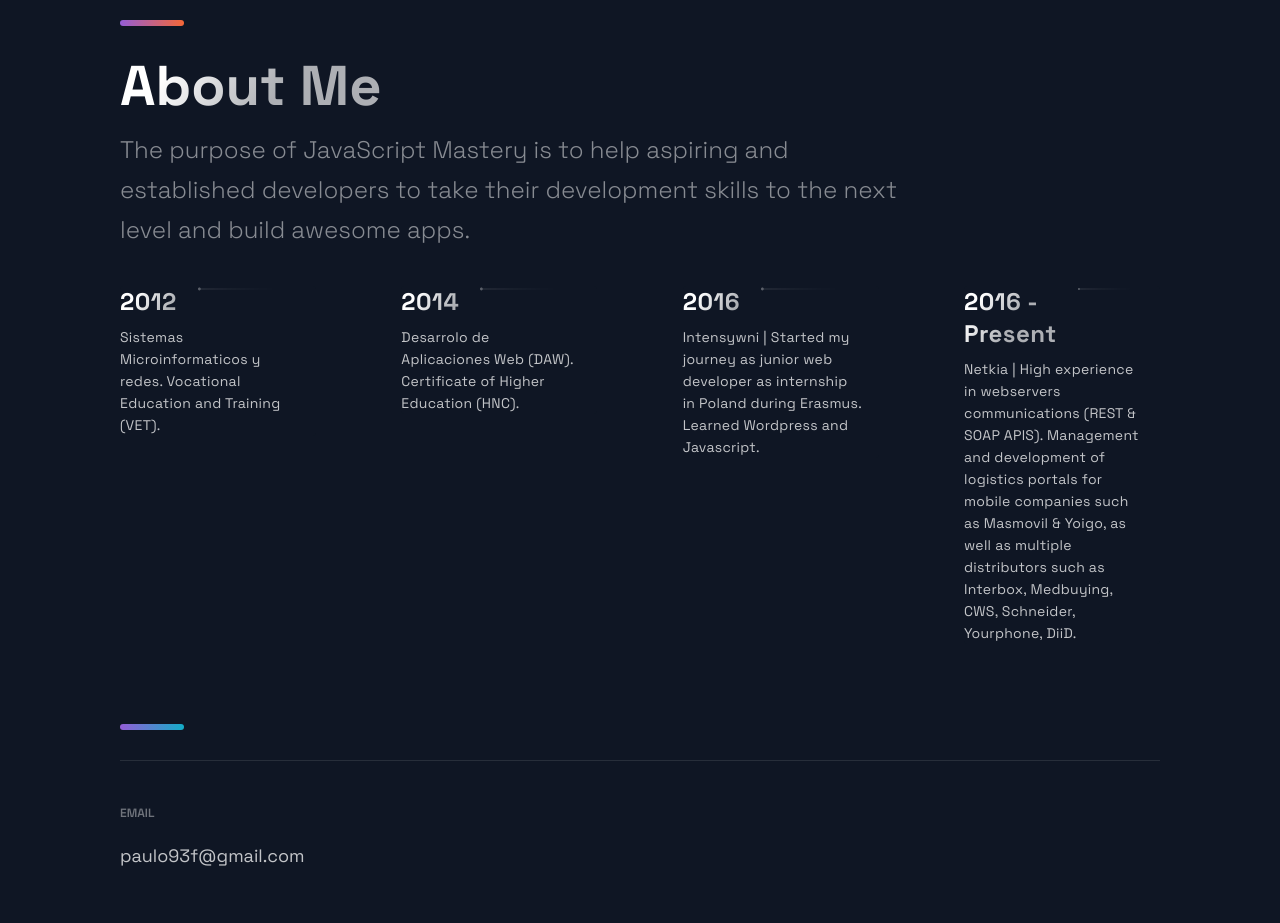
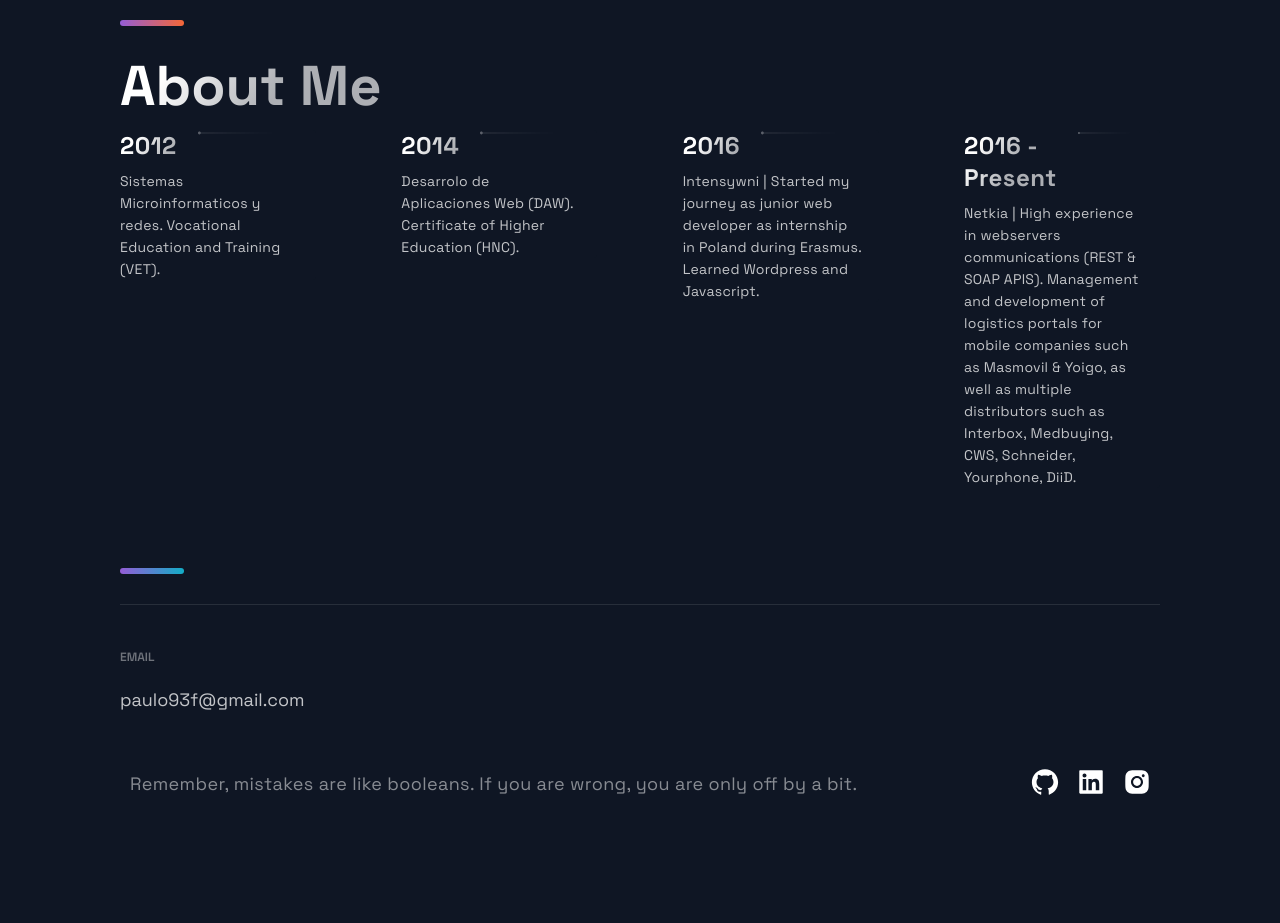
Before and after one commit to paulo93f/Paulo-s-Code, a Next.js app: page / in a window 1280 px wide. Shown: the part 1940-2863 px from the top of the page. After the commit the page ends 2799 px from the top, so only its background shows below. Built offline with nearby package versions, Linux system fonts and the light colour scheme.

Commit message:
Quitamos descripción About

```diff
--- a/src/components/TimeLine/TimeLine.js
+++ b/src/components/TimeLine/TimeLine.js
@@ -45,9 +45,9 @@ const Timeline = () => {
   return (
     <Section id='about'>
       <SectionTitle>About Me</SectionTitle>
-      <SectionText>
+      {/* <SectionText>
         The purpose of JavaScript Mastery is to help aspiring and established developers to take their development skills to the next level and build awesome apps.
-      </SectionText>
+      </SectionText> */}
       <CarouselContainer ref={carouselRef} onScroll={handleScroll}>
         <>
           {TimeLineData.map((item, index) => (
```
